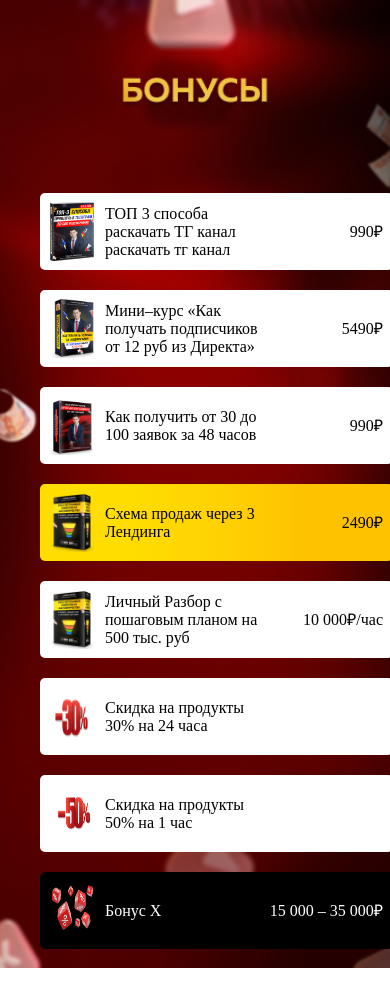
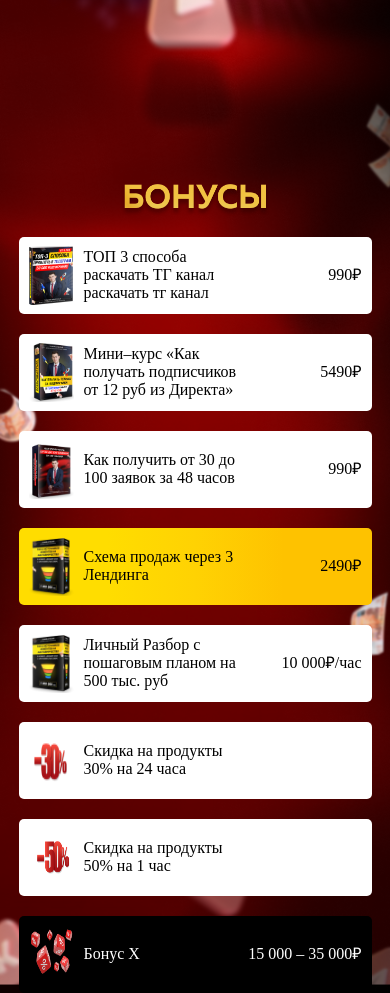
Before and after one commit to SuperGlebus/wheel-of-fortune, a Next.js app: page /1 in a window 390 px wide. Shown: the part 720-1713 px from the top of the page. Before the commit the page ends 1688 px from the top, so only its background shows below. Built offline with nearby package versions, Linux system fonts and the light colour scheme; no server answers.

Commit message:
refactored for all mobils

```diff
--- a/app/[tgId]/page.tsx
+++ b/app/[tgId]/page.tsx
@@ -98,6 +98,7 @@ export default function Home({ params }: { params: Promise<{ tgId: string }> })
         </div>
       </div>
       <div className={styles.prizesContainer}>
+        <Image src="/bonuses.png" alt="logo" width={150} height={34}/>
         < Prize color="white" price="990₽" image="/1.png">
           <span className={styles.bold}>ТОП 3 способа раскачать ТГ канал</span> раскачать тг канал
         </Prize>
--- a/app/page.module.css
+++ b/app/page.module.css
@@ -1,5 +1,5 @@
 .container {
-    width: 100%;
+    width: 100svw;
     height: 100svh;
     background-size: cover;
 }
@@ -7,11 +7,10 @@
 .prizesContainer {
     display: flex;
     flex-direction: column;
-    background-size: cover;
     height: 100svh;
     justify-content: center;
-    padding-top: 50px;
-    margin-left: 40px;
+    align-items: center;
+    padding-top: 85px;
     gap: 20px;
 
 }
```
Also changed, not shown: public/background2.png, public/bonuses.png (added).
